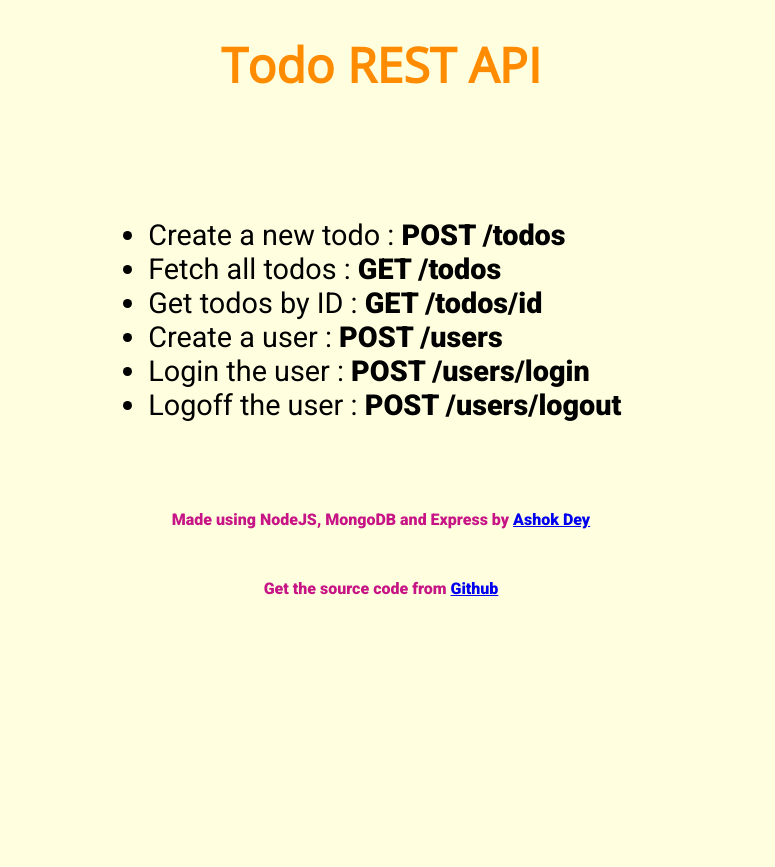
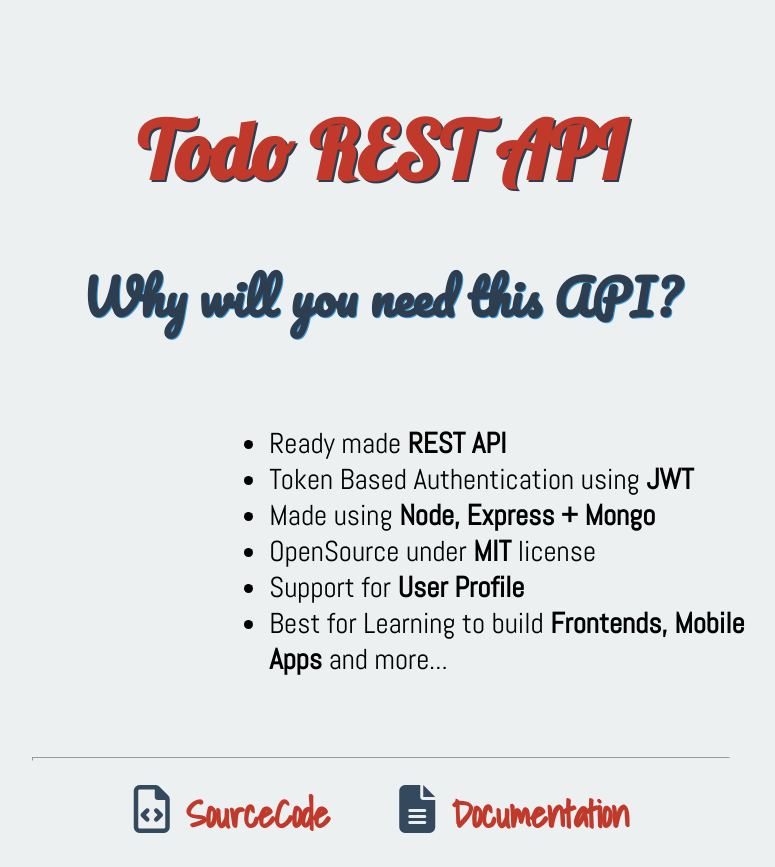
Before and after one commit to knaxus/todo-rest, a website: page app/_public/index.html in a window 1280 px wide. Shown: the whole page, without its empty margins (259-1034 px from the left). Before the commit the page ends 800 px from the top, so only its background shows below. Drawn offline with nearby package versions, Linux system fonts and the light colour scheme.

Commit message:
added new package for favicon, new landing page and favicon

```diff
--- a/app/_public/index.html
+++ b/app/_public/index.html
@@ -3,61 +3,82 @@
 <head>
     <meta charset="UTF-8">
     <title>Todo REST API | AshokDey</title>
-    <link href="https://fonts.googleapis.com/css?family=Open+Sans|Roboto:300,400,500,900" rel="stylesheet">
+    <link href="/img/favicon.png" rel="icon"  type="image/x-icon">
+    <link href="https://fonts.googleapis.com/css?family=Abel|Lobster|Pacifico|Shadows+Into+Light" rel="stylesheet">
+    <script src="https://use.fontawesome.com/49abe66264.js"></script>
     <style>
         body {
             text-align: center;
-            background: lightyellow;
+            background: #ecf0f1;
         }
 
         h1 {
+            margin-top: 100px;
+            font-size: 5em;
+            font-family: 'Lobster', cursive;
+            font-weight: 900;
+            color:#c0392b;
+            text-shadow: 2px 2px #2c3e50;
+        }
+
+        h3 {
+            margin-top: 50px;
             font-size: 3em;
-            font-family: 'Open Sans', sans-serif;
+            font-family: 'Pacifico', cursive;
             font-weight: 900;
-            color: darkorange;
+            color:#2c3e50;
+            text-shadow: 1px 1px #3498db;
         }
 
         ul {
             text-align: left;
             width: 40%;
             margin: 0 auto;
+            margin-left: 38%;
             font-size: 1.8em;
-            font-family: 'Roboto', sans-serif;
-            padding-top:7%;
+            font-family: 'Abel', sans-serif;
+            padding-top:3%;
         }
 
         .bold {
             font-weight: 900;
-            font-family: 'Roboto', sans-serif;
+            font-family: 'Abel', sans-serif;
+        }
+
+        a {
+            text-decoration: none;
+            color: #c0392b;
+            text-shadow: 1px 1px #c0392b;
+            font-size: 1.5em;
         }
 
         .foot {
-            font-family: 'Roboto', sans-serif;
+            font-family: 'Shadows Into Light', cursive;
             font-weight: bold;
-            color: mediumvioletred;
+            font-size: 1.5em;
+            color: #34495e;
         }
     </style>
 </head>
 <body>
     <h1>Todo REST API</h1>
-
+    <h3>Why will you need this API?</h3>
     <ul>
-        <li>Create a new todo : <span class="bold">POST /todos</span></li>
-        <li>Fetch all todos : <span class="bold">GET /todos</span></li>
-        <li>Get todos by ID : <span class="bold">GET /todos/id</span></li>
-        <li>Create a user : <span class="bold">POST /users</span></li>
-        <li>Login the user : <span class="bold">POST /users/login</span></li>
-        <li>Logoff the user : <span class="bold">POST /users/logout</span></li>
+        <li>Ready made  <span class="bold">REST API</span></li>
+        <li>Token Based Authentication using <span class="bold">JWT</span></li>
+        <li>Made using <span class="bold">Node, Express + Mongo</span></li>
+        <li>OpenSource under <span class="bold">MIT</span> license</li>
+        <li>Support for <span class="bold">User Profile</span></li>
+        <li>Best for Learning to build <span class="bold">Frontends, Mobile Apps </span>and more...</li>
     </ul>
     <br><br>
     <br>
     <br>
+    <hr style="width:55%; height:2px; color:#34495e;">
     <p class="foot">
-        Made using NodeJS, MongoDB and Express by <a href="http://ashokdey.in" target="_blank">Ashok Dey</a>
-    </p>
-    <br>
-    <p class="foot">
-        Get the source code from <a href="https://github.com/ashokdey/LearningNode/tree/master/mongo-rest-api">Github</a>
+        <i class="fa fa-file-code-o fa-2x" aria-hidden="true"></i><a href="https://github.com/ashokdey/LearningNode/tree/master/mongo-rest-api"> SourceCode </a>
+        &nbsp;&nbsp;&nbsp;&nbsp;
+        <i class="fa fa-file-text fa-2x" aria-hidden="true"></i><a href="https://github.com/ashokdey/LearningNode/wiki"> Documentation </a>
     </p>
 </body>
 </html>
--- a/app/server.js
+++ b/app/server.js
@@ -4,6 +4,8 @@ const _             = require('lodash');
 const app           = require('express')();
 const bodyParser    = require('body-parser');
 const cors          = require('cors');
+const favicon       = require('serve-favicon');
+
 
 const {ObjectID}        = require('mongodb');
 const {mongoose}        = require('./db/mongoose');
@@ -23,6 +25,9 @@ app.use(function(req, res, next){
     res.setHeader('Access-Control-Expose-Headers','X-Powered-By, X-Auth');
     next();
 });
+
+// use the favicon
+app.use(favicon(__dirname + '/_public/img/favicon.png'));
 
 
 app.get('/', (req, res) => {
--- a/package.json
+++ b/package.json
@@ -23,6 +23,7 @@
     "lodash": "^4.17.4",
     "mongodb": "^2.2.21",
     "mongoose": "^4.7.7",
+    "serve-favicon": "^2.4.3",
     "validator": "^6.2.1"
   },
   "devDependencies": {
```
Also changed, not shown: app/_public/img/favicon.png (added).
